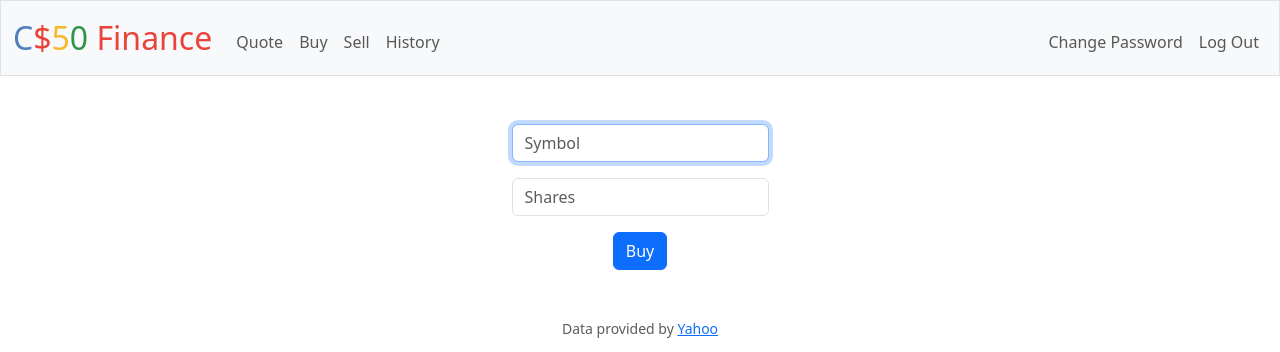
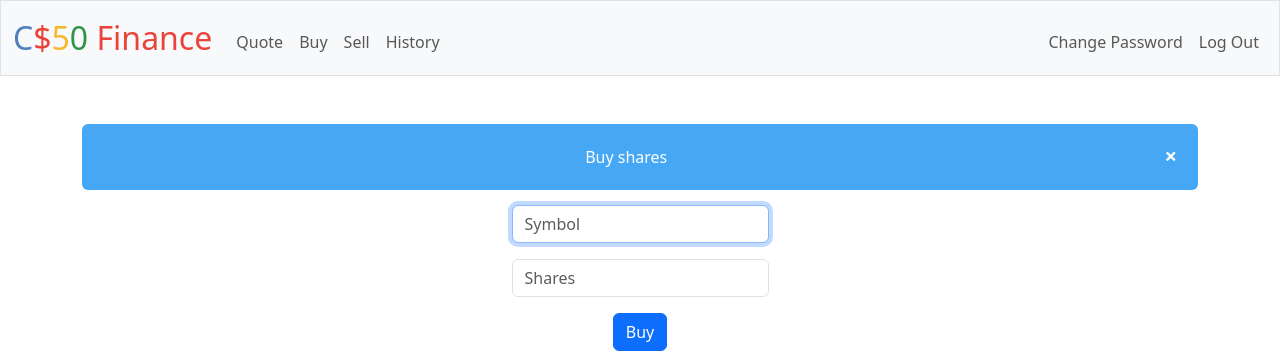
Before and after one commit to martinhild/CS50-my-solutions, a Flask app: page /buy in a window 1280 px wide. Shown: the top 352 px of the page. Run offline with Flask 3, Linux system fonts and the light colour scheme; a user stored in the database is signed in; some libraries are stand-ins or nearby versions.

Commit message:
Mon, Feb 12, 2024, 3:38 PM +01:00

```diff
--- a/finance/app.py
+++ b/finance/app.py
@@ -109,7 +109,8 @@ def buy():
 
     # If request method is "GET"
     else:
-        return render_template("buy.html")
+        message = "Buy shares"
+        return render_template("buy.html", message=message)
 
 
 @app.route("/history")
--- a/finance/templates/buy.html
+++ b/finance/templates/buy.html
@@ -5,6 +5,14 @@
 {% endblock %}
 
 {% block main %}
+
+{% if message %}
+  <div class="alert">
+    <span class="closebtn" onclick="this.parentElement.style.display='none';">&times;</span>
+    {{ message }}
+  </div>
+{% endif %}
+
     <form action="/buy" method="post">
         <tr>
             <td>
--- a/finance/templates/index.html
+++ b/finance/templates/index.html
@@ -12,6 +12,7 @@
     {{ message }}
   </div>
 {% endif %}
+
     <table style="width:100%">
         <tr>
           <th>Symbol</th>
```
